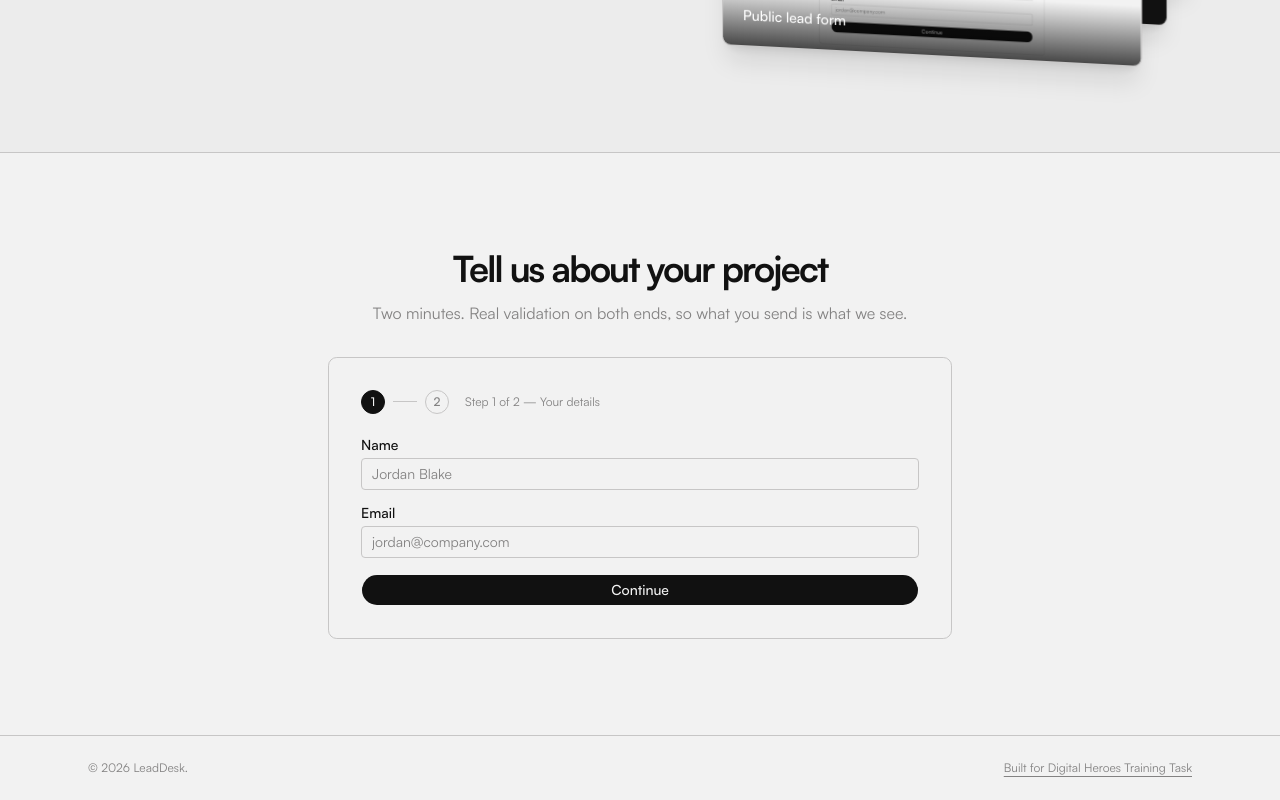
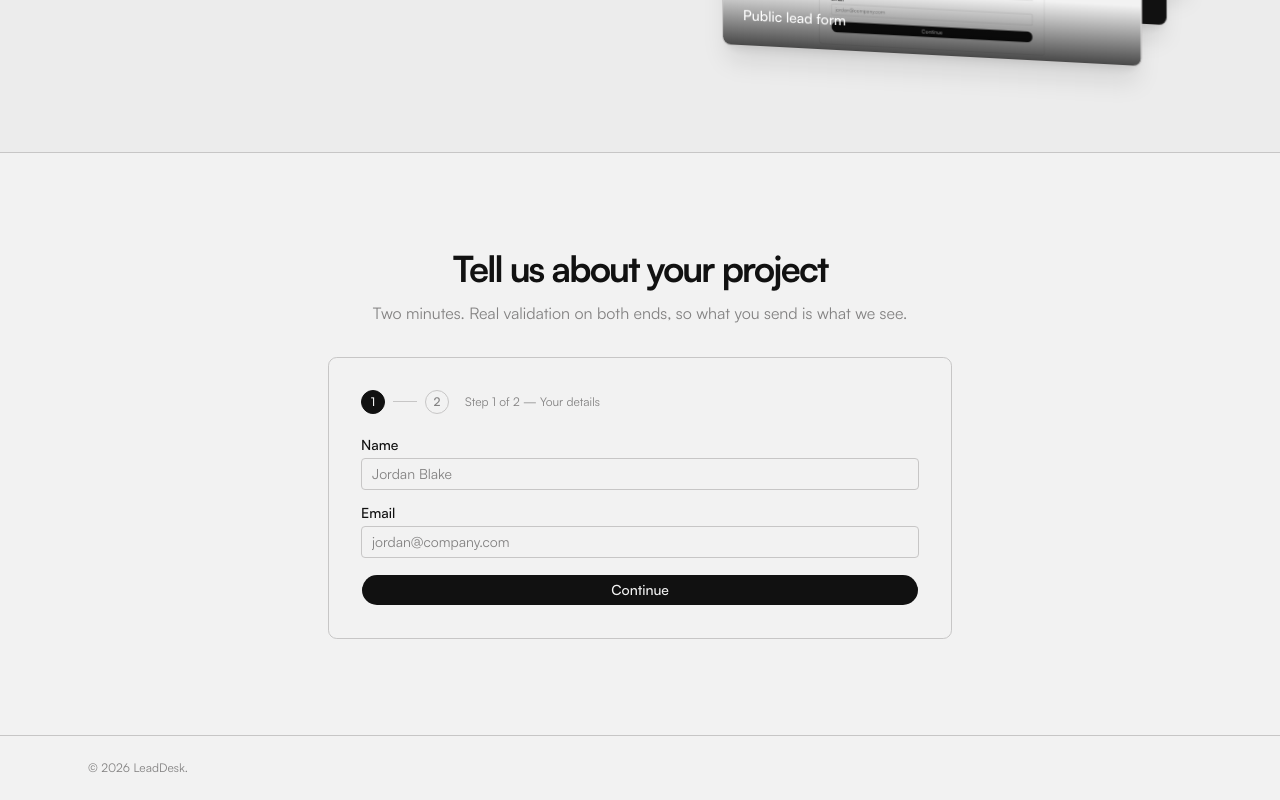
Before and after one commit to AyushCoder9/impactlead-dashboard, a Next.js app: page / in a window 1280 px wide. Shown: the part 3224-4024 px from the top of the page. Built offline with nearby package versions, Linux system fonts and the light colour scheme.

Commit message:
chore: remove credit-line footer link

```diff
--- a/components/design/site-footer.tsx
+++ b/components/design/site-footer.tsx
@@ -1,21 +1,8 @@
-import Link from "next/link";
-
-// Hard requirement from the brief: this exact credit line, linked to
-// digitalheroesco.com, visible on every public page. Do not remove or
-// reword.
 export function SiteFooter() {
   return (
     <footer className="border-t border-border py-6">
       <div className="mx-auto flex max-w-6xl flex-col items-center justify-between gap-2 px-6 text-xs text-muted-foreground sm:flex-row">
         <p>&copy; {new Date().getFullYear()} LeadDesk.</p>
-        <Link
-          href="https://digitalheroesco.com"
-          target="_blank"
-          rel="noopener noreferrer"
-          className="underline underline-offset-4 hover:text-foreground"
-        >
-          Built for Digital Heroes Training Task
-        </Link>
       </div>
     </footer>
   );
```
